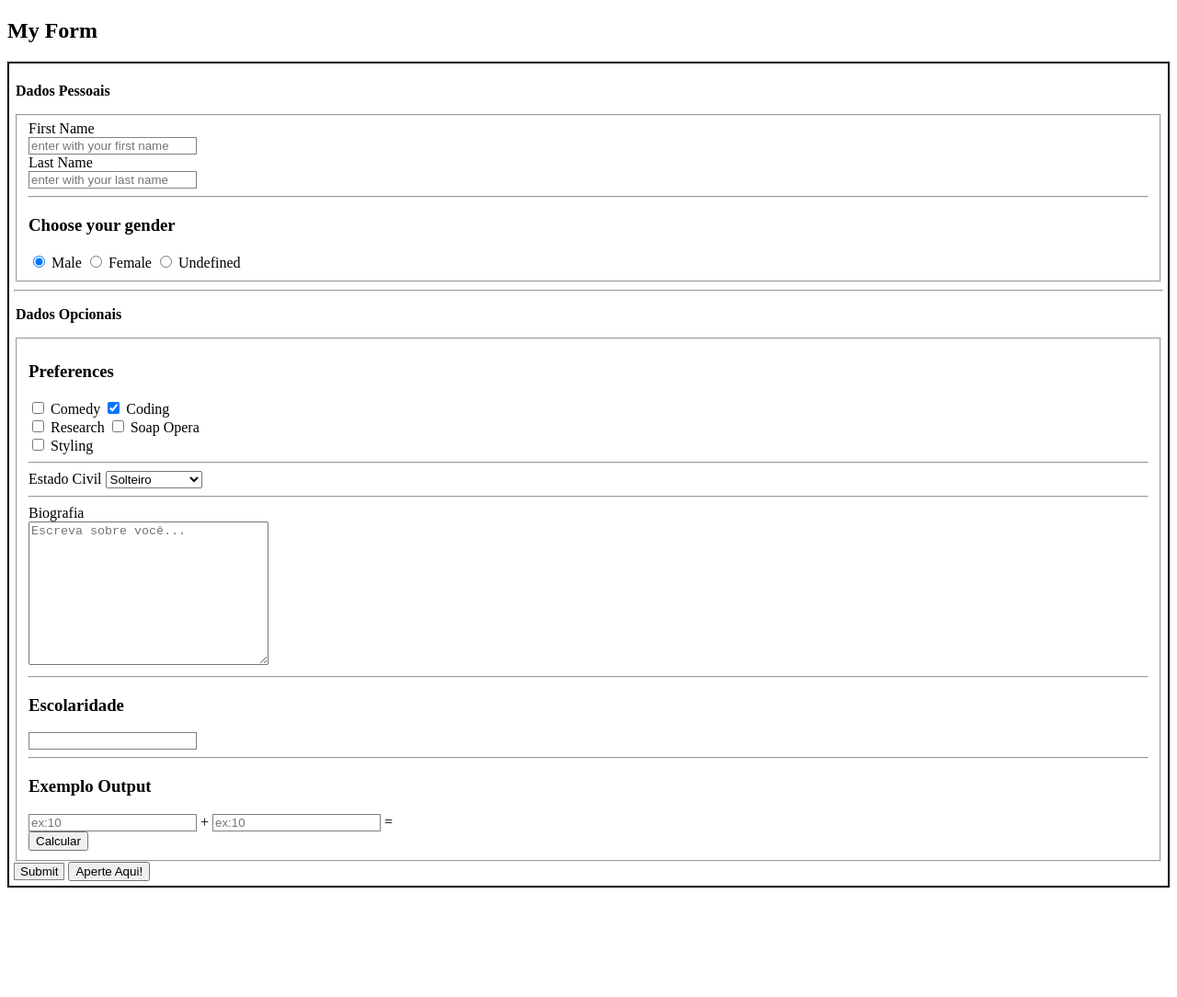
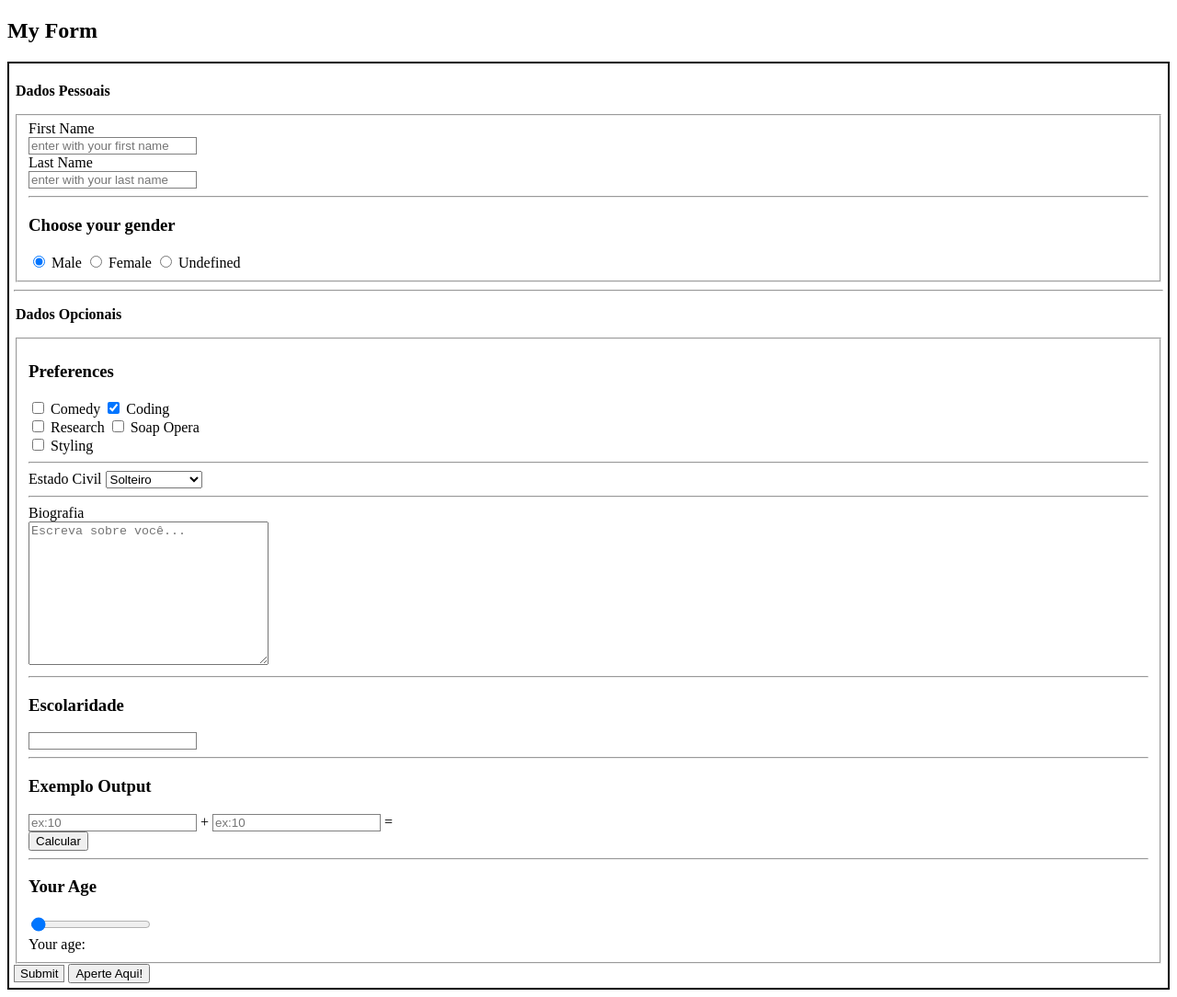
Before and after one commit to profmauricioneto/lip1-2022-1, a plain HTML site: page prog_web/html_class/index10.html in a window 1280 px wide. Shown: the whole page at 92% size. Before the commit the page ends 973 px from the top, so only its background shows below. Drawn offline with Linux system fonts and the light colour scheme.

Commit message:
fix: add html.

```diff
--- a/prog_web/html_class/index10.html
+++ b/prog_web/html_class/index10.html
@@ -112,6 +112,15 @@
                 <button type="submit">Calcular</button>
             </div>
 
+            <hr/>
+
+            <h3>Your Age</h3>
+            <div oninput="result.value = agevalue.value;">
+                <input type="range" name="agevalue" value="0" max="150"/>
+                <br/>
+                Your age: <output name="result" for="agevalue"></output>
+            </div>
+
         </fieldset>
             <input type="submit" onclick="getAllData()"/>
             <button type="button" onclick="console.log('Botao Clicado!')">Aperte Aqui!</button>
```
